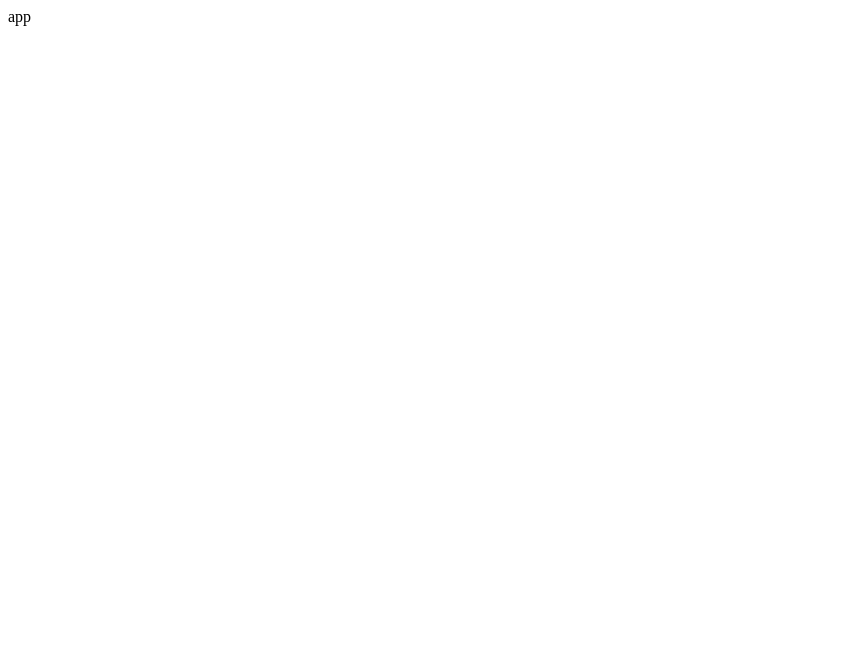
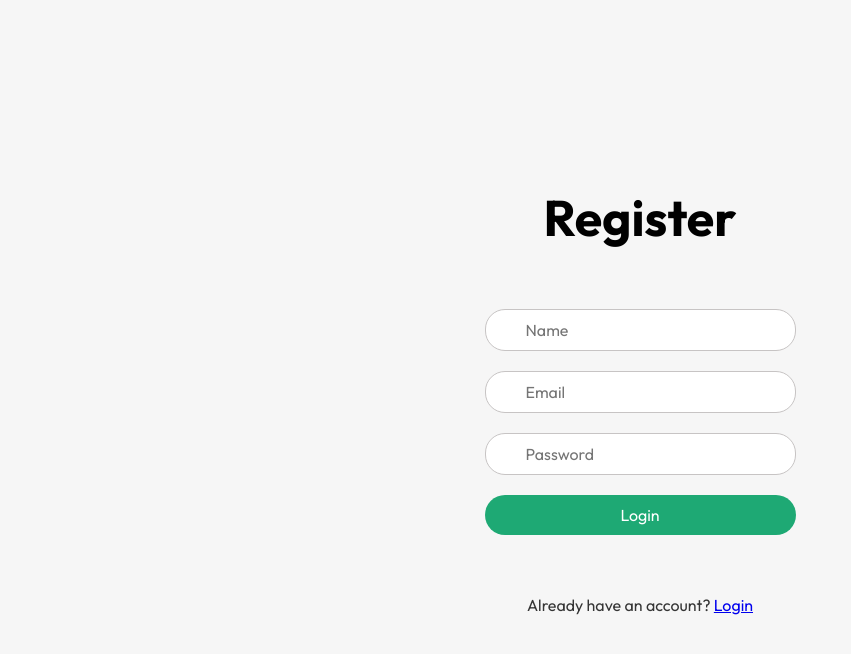
Before and after one commit to v-ishwa/Task-App, a React app in the folder Frontend/: page /register in a window 1280 px wide. Shown: the top 654 px of the page, without its empty margins (0-851 px from the left). Built offline with nearby package versions, Linux system fonts and the light colour scheme; the HTML template or start-up script is replaced by a standard one.

Commit message:
register and login UI

```diff
--- a/Frontend/package.json
+++ b/Frontend/package.json
@@ -12,7 +12,6 @@
   "dependencies": {
     "@reduxjs/toolkit": "^2.9.0",
     "axios": "^1.12.2",
-    "lucide-react": "^0.545.0",
     "react": "^19.1.1",
     "react-dom": "^19.1.1",
     "react-hot-toast": "^2.6.0",
--- a/Frontend/src/App.css
+++ b/Frontend/src/App.css
@@ -0,0 +1,20 @@
+.auth-container {
+    height: 100vh;
+    width: auto;
+    display: flex;
+    justify-content: center;
+    align-items: center;
+}
+
+.auth-form {
+    display: flex;
+    flex-direction: column;
+}
+
+.auth-heading {
+
+}
+
+.auth-input {
+
+}
--- a/Frontend/src/App.jsx
+++ b/Frontend/src/App.jsx
@@ -1,16 +1,24 @@
 import React from "react";
-import { BrowserRouter, Routes, Route } from "react-router-dom";
+import { BrowserRouter, Routes, Route, Navigate } from "react-router-dom";
 import { Toaster } from "react-hot-toast";
+import LoginPage from "./pages/Login/LoginPage";
+import HomePage from "./pages/Home/HomePage";
+import RegisterPage from "./pages/Register/RegisterPage";
 
 const App = () => {
+  const loggedIn = true;
   return (
-    // <BrowserRouter>
-    //   <Toaster />
-    //   <Routes>
-    //     {/* <Route to="/"  /> */}
-    //   </Routes>
-    // </BrowserRouter>
-    <div>app</div>
+    <BrowserRouter>
+      <Toaster />
+      <Routes>
+        <Route
+          path="/"
+          element={loggedIn ? <HomePage /> : <Navigate to="/login" />}
+        />
+        <Route path="/login" element={<LoginPage />} />
+        <Route path="/register" element={<RegisterPage />} />
+      </Routes>
+    </BrowserRouter>
   );
 };
 
--- a/Frontend/src/axios/axiosInstance.js
+++ b/Frontend/src/axios/axiosInstance.js
@@ -1,7 +1,10 @@
 import axios from "axios";
 
 const axiosInstance = axios.create({
-  baseUrl: "http://localhost:5000/api",
+  baseURL: "http://localhost:5000/api",
+  headers: {
+    "Content-Type": "application/json",
+  }
 });
 
 axiosInstance.interceptors.request.use((config) => {
--- a/Frontend/src/index.css
+++ b/Frontend/src/index.css
@@ -0,0 +1,8 @@
+@import url("https://fonts.googleapis.com/css2?family=Outfit:wght@100..900&display=swap");
+
+* {
+  margin: 0;
+  padding: 0;
+  font-family: "Outfit";
+  box-sizing: border-box;
+}
--- /dev/null
+++ b/Frontend/src/pages/Home/HomePage.jsx
@@ -0,0 +1,12 @@
+import React from "react";
+import "./HomePage.css";
+
+const HomePage = () => {
+  return (
+    <div>
+
+    </div>
+  )
+};
+
+export default HomePage;
--- /dev/null
+++ b/Frontend/src/pages/Login/LoginPage.css
@@ -0,0 +1,48 @@
+.auth-container {
+    height: 100vh;
+    width: auto;
+    display: flex;
+    flex-direction: column;
+    justify-content: center;
+    align-items: center;
+    row-gap: 60px;
+    background: rgb(246, 246, 246);
+}
+
+.auth-heading {
+    font-size: 55px;
+}
+
+.auth-input-div {
+    display: flex;
+    flex-direction: column;
+    row-gap: 20px;
+}
+
+.auth-input {
+    color: rgb(102, 101, 101) ;
+    font-size: 16px;
+    padding: 10px 40px;
+    border: 1px solid rgb(199, 196, 196);
+    border-radius: 20px;
+    outline: none;
+}
+
+.auth-button {
+    font-size: 16px;
+    background: #1ea974;
+    color: white;
+    border: none;
+    border-radius: 20px;
+    padding: 10px 40px;
+}
+
+.auth-button:hover {
+    background: #49dca4;
+    cursor: pointer;
+    transition: 300ms;
+}
+
+.auth-container p {
+    color: rgb(53, 53, 53) ;
+}
--- /dev/null
+++ b/Frontend/src/pages/Login/LoginPage.jsx
@@ -0,0 +1,59 @@
+import React, { useState } from "react";
+import { useDispatch, useSelector } from "react-redux";
+import { loginUser } from "../../slices/authSlice";
+import "./LoginPage.css";
+import { Link } from "react-router-dom";
+
+const LoginPage = () => {
+  const [userInput, setUserInput] = useState({
+    email: "",
+    password: "",
+  });
+  // const dispatch = useDispatch();
+  // const { loading, error } = useSelector((state) => state.auth);
+
+  // const handleLogin = (e) => {
+  //   e.preventDefault();
+  //   const email = e.target.email.value;
+  //   const password = e.target.password.value;
+
+  //   dispatch(loginUser({ email, password }));
+  // };
+
+  const handleChange = (event) => {
+    const { name, value } = event.target;
+    console.log([name], ":", value);
+    setUserInput((prev) => {
+      return { ...prev, [name]: value };
+    });
+  };
+  return (
+    <div className="auth-container">
+      <h1 className="auth-heading">Login</h1>
+      <form className="auth-form">
+        <div className="auth-input-div">
+          <input
+            className="auth-input"
+            type="text"
+            placeholder="Email"
+            name="email"
+            value={userInput.email}
+            onChange={handleChange}
+          />
+          <input
+            className="auth-input"
+            type="text"
+            placeholder="Password"
+            name="password"
+            value={userInput.password}
+            onChange={handleChange}
+          />
+        <button className="auth-button">Login</button>
+        </div>
+      </form>
+      <p>Create an account <span><Link to="/register">Register</Link></span></p>
+    </div>
+  );
+};
+
+export default LoginPage;
--- /dev/null
+++ b/Frontend/src/pages/Register/RegisterPage.css
@@ -0,0 +1,48 @@
+.auth-container {
+    height: 100vh;
+    width: auto;
+    display: flex;
+    flex-direction: column;
+    justify-content: center;
+    align-items: center;
+    row-gap: 60px;
+    background: rgb(246, 246, 246);
+}
+
+.auth-heading {
+    font-size: 50px;
+}
+
+.auth-input-div {
+    display: flex;
+    flex-direction: column;
+    row-gap: 20px;
+}
+
+.auth-input {
+    color: rgb(102, 101, 101) ;
+    font-size: 16px;
+    padding: 10px 40px;
+    border: 1px solid rgb(199, 196, 196);
+    border-radius: 20px;
+    outline: none;
+}
+
+.auth-button {
+    font-size: 16px;
+    background: #1ea974;
+    color: white;
+    border: none;
+    border-radius: 20px;
+    padding: 10px 40px;
+}
+
+.auth-button:hover {
+    background: #49dca4;
+    cursor: pointer;
+    transition: 300ms;
+}
+
+.auth-container p {
+    color: rgb(53, 53, 53);
+}
--- /dev/null
+++ b/Frontend/src/pages/Register/RegisterPage.jsx
@@ -0,0 +1,68 @@
+import React, { useState } from "react";
+import { Link } from "react-router-dom";
+import { useDispatch, useSelector } from "react-redux";
+import { loginUser } from "../../slices/authSlice";
+import "./RegisterPage.css";
+
+const RegisterPage = () => {
+  const [userInput, setUserInput] = useState({
+    name: "",
+    email: "",
+    password: "",
+  });
+  // const dispatch = useDispatch();
+  // const { loading, error } = useSelector((state) => state.auth);
+
+  // const handleLogin = (e) => {
+  //   e.preventDefault();
+  //   const email = e.target.email.value;
+  //   const password = e.target.password.value;
+
+  //   dispatch(loginUser({ email, password }));
+  // };
+
+  const handleChange = (event) => {
+    const { name, value } = event.target;
+    console.log([name], ":", value);
+    setUserInput((prev) => {
+      return { ...prev, [name]: value };
+    });
+  };
+  return (
+    <div className="auth-container">
+      <h1 className="auth-heading">Register</h1>
+      <form className="auth-form">
+        <div className="auth-input-div">
+          <input
+            className="auth-input"
+            type="text"
+            placeholder="Name"
+            name="name"
+            value={userInput.name}
+            onChange={handleChange}
+          />
+          <input
+            className="auth-input"
+            type="text"
+            placeholder="Email"
+            name="email"
+            value={userInput.email}
+            onChange={handleChange}
+          />
+          <input
+            className="auth-input"
+            type="text"
+            placeholder="Password"
+            name="password"
+            value={userInput.password}
+            onChange={handleChange}
+          />
+        <button className="auth-button">Login</button>
+        </div>
+      </form>
+      <p>Already have an account? <span><Link to="/login">Login</Link></span></p>
+    </div>
+  );
+};
+
+export default RegisterPage;
--- a/Frontend/src/slices/authSlice.js
+++ b/Frontend/src/slices/authSlice.js
@@ -5,10 +5,10 @@ export const registerUser = createAsyncThunk(
   "auth/registerUser",
   async (userData, { rejectWithValue }) => {
     try {
-      const res = await axios.post("/auth/register", userData);
+      const res = await axiosInstance.post("/auth/register", userData);
       return res.data;
     } catch (error) {
-      return rejectWithValue(error.response.data.message);
+      return rejectWithValue(error.response?.data?.message);
     }
   }
 );
@@ -20,7 +20,7 @@ export const loginUser = createAsyncThunk(
       const res = await axiosInstance.post("/auth/login", credentials);
       return res.data;
     } catch (error) {
-      return rejectWithValue(error.response.data.message);
+      return rejectWithValue(error.response?.data?.message);
     }
   }
 );
@@ -42,6 +42,7 @@ const authSlice = createSlice({
   },
   extraReducers: (builder) => {
     builder
+      // register user
       .addCase(registerUser.pending, (state) => {
         state.loading = true;
         state.error = null;
@@ -54,8 +55,10 @@ const authSlice = createSlice({
       })
       .addCase(registerUser.rejected, (state, action) => {
         state.loading = false;
-        state.error = action.payload || "Login failed";
+        state.error = action.payload || "Registration failed";
       })
+
+      //login user
       .addCase(loginUser.pending, (state) => {
         state.loading = true;
         state.error = null;
@@ -68,9 +71,10 @@ const authSlice = createSlice({
       })
       .addCase(loginUser.rejected, (state, action) => {
         state.loading = false;
-        state.error = action.payload || "Login failed";
+        state.error = action.payload;
       });
   },
 });
 
+export const { logout } = authSlice.actions;
 export default authSlice.reducer;
```
Also changed, not shown: Frontend/src/pages/Home/HomePage.css (added), 1 other file (tests, documents, lock files or other folders).
